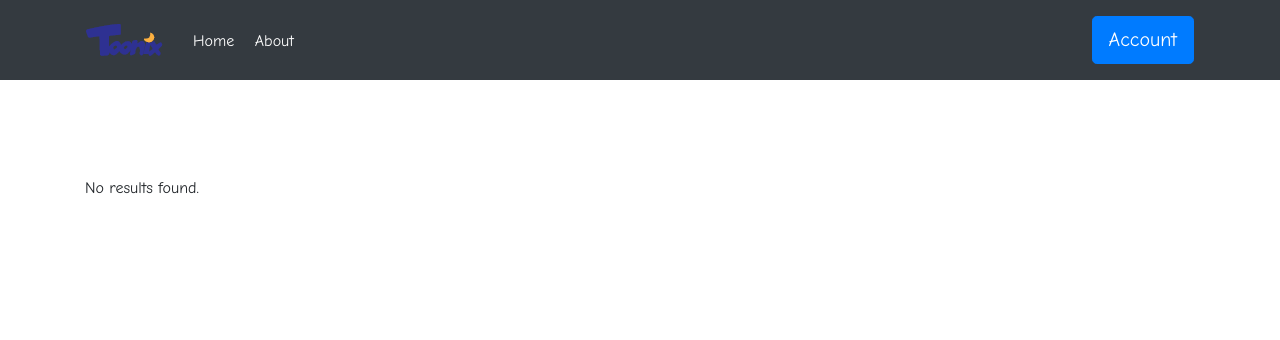
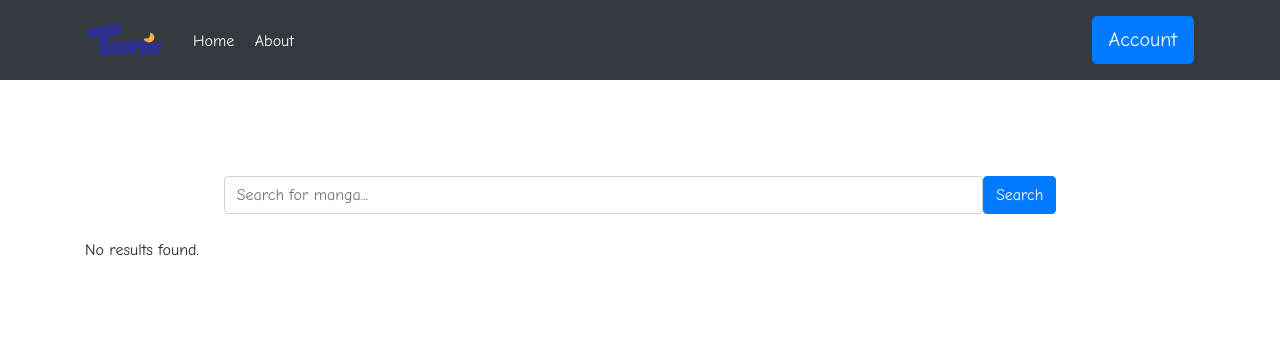
Before and after one commit to Piratebird/Toonix, a Flask app: page /search in a window 1280 px wide. Shown: the top 340 px of the page. Run offline with Flask 3, Linux system fonts and the light colour scheme.

Commit message:
cooking!

```diff
--- a/app.py
+++ b/app.py
@@ -59,10 +59,10 @@ def home_page():
 
     # List of popular manga titles to feature
     featured_titles = [
-        "ONE PIECE",
-        "NARUTO",
+        "One Piece (Official Colored)",
+        "Naruto (Official Colored)",
         "Bleach",
-        "Attack on Titan",
+        "Shingeki no Kyojin (Fan Colored)",
         "Jujutsu Kaisen",
         "Demon Slayer",
     ]
@@ -173,6 +173,9 @@ def search():
         query = request.form.get("query")
         if query:
             results = api.search_manga(query)
+            # Attach cover_url for each manga
+            for manga in results:
+                manga["cover_url"] = api.get_manga_cover(manga)
 
     return render_template("search.html", results=results, query=query)
 
--- a/core/api.py
+++ b/core/api.py
@@ -95,34 +95,29 @@ def fetch_manga_local(manga_id):
             return data
     return None
 
+    # get cover image url
 
-# get cover image url
-def get_manga_cover(manga):
     """
+    Returns a valid cover image URL for a manga.
+
     manga -> python dictionary that is passed.
     fileName -> actual image file name.
     build and return the cover image url.
     """
 
-    covers = []
-    # access the relationship key in the manga dictionary,
-    # which contains all related objects (author,artist,cover-art....etc)
-    for rel in manga.get("relationships", []):
-        # filters only what has cover_art type
-        if rel["type"] == "cover_art":
-            # make a list for the covers url
-            covers.append(rel)
 
-    # check if at least one cover exist
-    if covers:
-        # take the first art object and access the attributes for the filename
-        file_name = covers[0]["attributes"]["fileName"]
-        # retrives the manga id which is used in the url
-        manga_id = manga["id"]
-        # 512.jpg suffix specifies the width to 512px
-        return f"{UPLOADS_URL}/covers/{manga_id}/{file_name}.512.jpg"
-    # if there's no cover art (object) return none
-    return None
+def get_manga_cover(manga):
+    """
+    Returns a valid cover image URL for a manga.
+    """
+    relationships = manga.get("relationships") or []
+    for rel in relationships:
+        if rel.get("type") == "cover_art":
+            file_name = rel.get("attributes", {}).get("fileName")
+            if file_name:
+                return f"{UPLOADS_URL}/covers/{manga['id']}/{file_name}"
+    # fallback placeholder if no cover found
+    return "/static/images/placeholder_cover.png"
 
 
 # get chapter(s) list
--- a/templates/search.html
+++ b/templates/search.html
@@ -1,6 +1,23 @@
 {% extends 'base.html' %} {% block title %}Search Results | Toonix{% endblock %}
 {% block content %}
 <div class="container pt-5 mt-5">
+  <!-- Search Bar (preserved) -->
+  <div class="row mb-4">
+    <div class="col d-flex justify-content-center">
+      <form action="{{ url_for('search') }}" method="post" class="d-flex w-75">
+        <input
+          type="text"
+          name="query"
+          class="form-control"
+          placeholder="Search for manga..."
+          required
+          value="{{ query }}"
+        />
+        <button class="btn btn-primary ms-2" type="submit">Search</button>
+      </form>
+    </div>
+  </div>
+
   <!-- Optional Search Message -->
   {% if query %}
   <p class="mb-3">Results for "<strong>{{ query }}</strong>":</p>
@@ -8,18 +25,27 @@
 
   <!-- Manga Grid -->
   <div class="manga-grid">
-    {% for manga in results %}
+    {% for manga in results %} {% set title =
+    manga['attributes']['title'].get('en') or
+    manga['attributes']['title'].get('en-us') or
+    manga['attributes']['title'].get('ja-ro') or
+    manga['attributes']['title'].get('ja') or 'No Title' %}
     <div class="card">
       <a href="{{ url_for('view_manga', manga_id=manga['id']) }}">
         <img
-          src="{{ manga.cover_url }}"
-          alt="{{ manga['attributes']['title']['en'] }}"
+          src="{{ manga.cover_url or '/static/images/placeholder_cover.png' }}"
+          alt="{{ title }}"
+          loading="lazy"
         />
       </a>
       <div class="card-body">
-        <h6 class="card-title">
-          {{ manga['attributes']['title']['en'] or 'No Title' }}
-        </h6>
+        <h6 class="card-title">{{ title }}</h6>
+        <a
+          href="{{ url_for('view_manga', manga_id=manga['id']) }}"
+          class="btn btn-sm btn-primary mt-1"
+        >
+          View
+        </a>
       </div>
     </div>
     {% endfor %}
```
Also changed, not shown: templates/home.html (+14 -10 lines).
